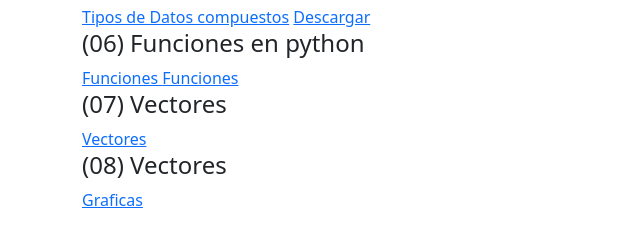
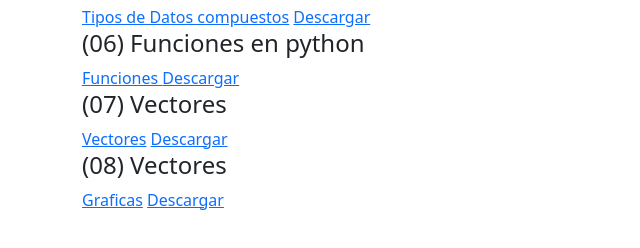
Before and after one commit to RoboticaIndustrial/Robotica_2022, a plain HTML site: page index.html in a window 1280 px wide. Shown: the part 134-382 px from the top of the page, without its empty margins (0-640 px from the left). Drawn offline with nearby package versions, Linux system fonts and the light colour scheme.

Commit message:
listo Link a cuadernos

```diff
--- a/index.html
+++ b/index.html
@@ -21,14 +21,16 @@
         <a href=".Intro pyhton\(05)Tipos De Datos Compuestos.ipynb" download="(05) Tipos de Datos Compuestos.ipynb">Descargar </a>
 
         <h4> (06) Funciones en python</h4>
-        <a href=".Intro pyhton\(06) Funciones.ipynb">Funciones </a>
-        <a href=".Intro pyhton\(06) Funciones.ipynb" download="(06) Funciones.ipynb">Funciones </a>
+        <a href="https://github.com/RoboticaIndustrial/Robotica_2022/blob/master/Intro%20python/(06)%20Funciones.ipynb">Funciones </a>
+        <a href=".Intro pyhton\(06) Funciones.ipynb" download="(06) Funciones.ipynb">Descargar </a>
 
         <h4> (07) Vectores</h4>
-        <a href=".Intro pyhton\(07) Vectores.ipynb" download="(07) Vectores.ipynb">Vectores</a>
+        <a href="https://github.com/RoboticaIndustrial/Robotica_2022/blob/master/Intro%20python/(07)%20Vectores.ipynb" download="(07) Vectores.ipynb">Vectores</a>
+        <a href=".Intro pyhton\(07) Vectores.ipynb" download="(07) Vectores.ipynb">Descargar</a>
 
         <h4> (08) Vectores</h4>
-        <a href=".Intro pyhton\(08) Graficas.ipynb" download="(08) Graficas.ipynb">Graficas</a>
+        <a href=".https://github.com/RoboticaIndustrial/Robotica_2022/blob/master/Intro%20python/(08)%20Graficas.ipynb" download="(08) Graficas.ipynb">Graficas</a>
+        <a href=".Intro pyhton\(08) Graficas.ipynb" download="(08) Graficas.ipynb">Descargar</a>
 
     </div>
 
```
